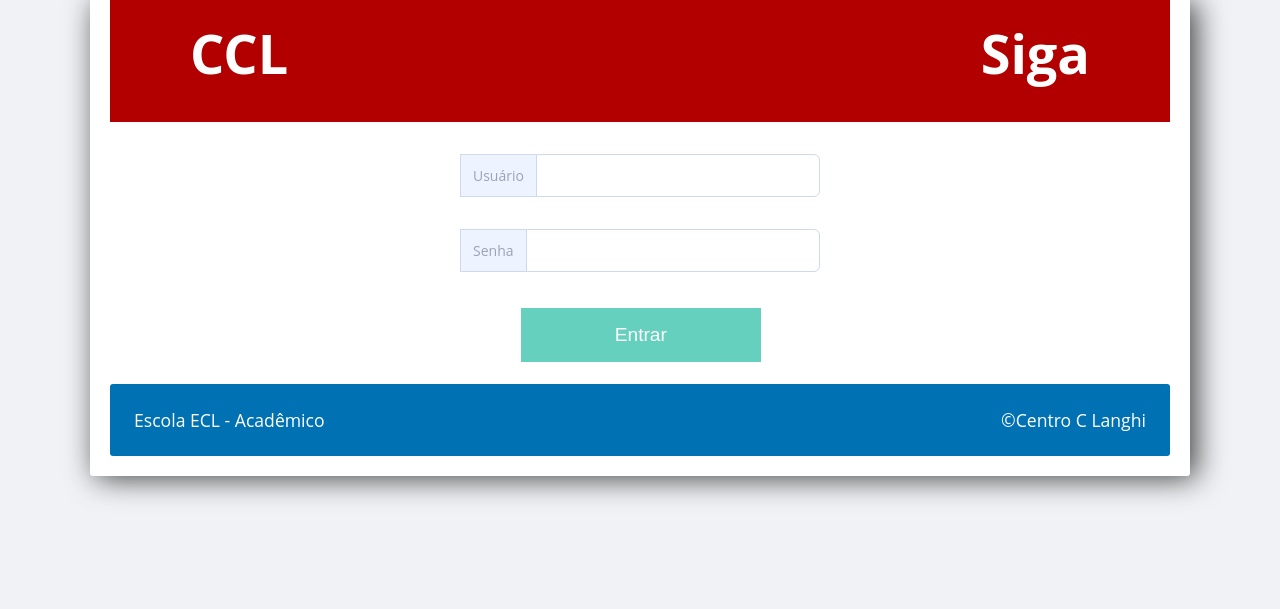
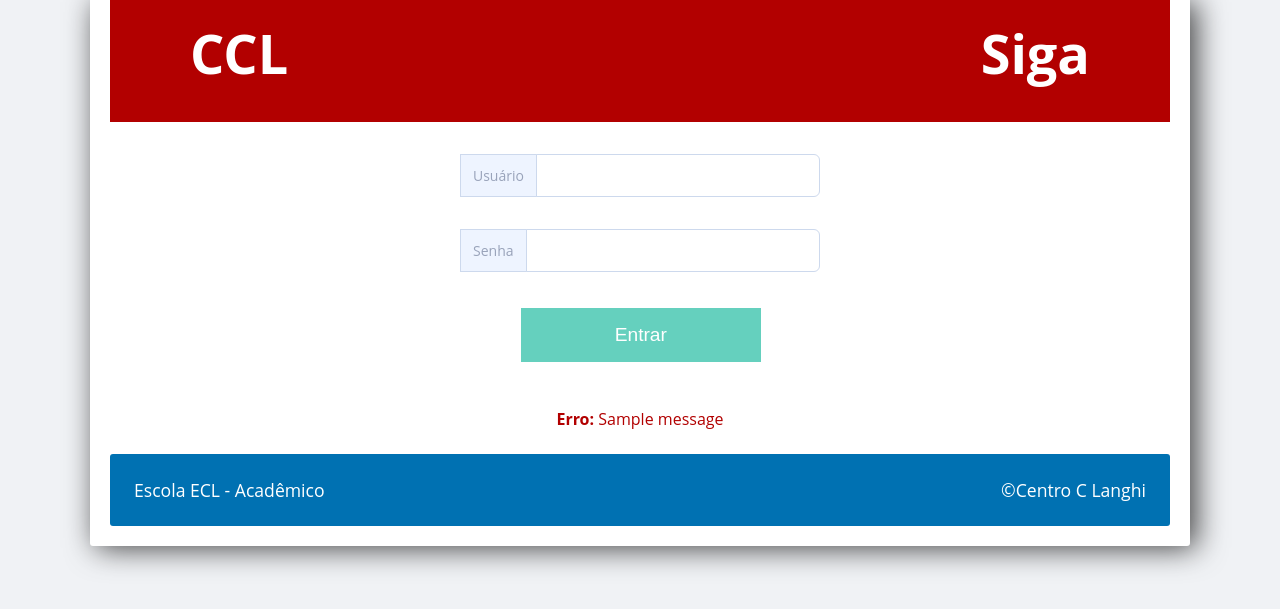
Before and after one commit to LanghiDev/escola-django, a Django app: page /login/ in a window 1280 px wide. Shown: the top 609 px of the page. Run offline with Django 3.2, Linux system fonts and the light colour scheme; one stand-in notice (Sample message) is shown.

Commit message:
Incluido função e tela de autenticação

```diff
--- a/alunos/templates/index.html
+++ b/alunos/templates/index.html
@@ -14,5 +14,9 @@
         <input type="submit" value="Entrar" />
     </div>
     </form>
-
+    {% for message in messages %}
+    <div style="display: flex; flex-direction: row; justify-content: center; align-items: center; padding: 1.5rem">
+        <p style="color: #B20000;"><strong>Erro: </strong>{{ message }}</p>
+    </div>
+    {% endfor %}
 {% endblock %}
--- a/alunos/views.py
+++ b/alunos/views.py
@@ -1,5 +1,6 @@
 from django.shortcuts import render, redirect
 from alunos.models import Aluno
+from django.contrib import messages
 from django.contrib.auth.decorators import login_required
 from django.contrib.auth import login, authenticate, logout
 
@@ -29,4 +30,6 @@ def submit_login(request):
         aut = authenticate(username=username, password=password)
         if aut is not None:
             login(request, aut)
+        else:
+            messages.error(request, "Usuário ou senha inválido!")
     return redirect('/')
```
Also changed, not shown: db.sqlite3.
